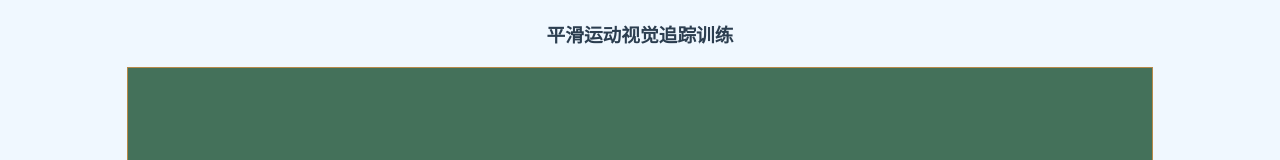
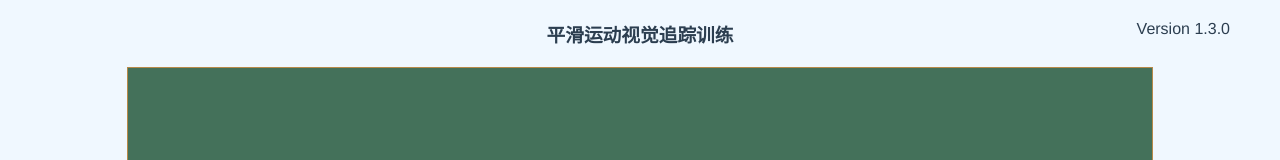
Before and after one commit to ywwxly/ping-pong, a Vue app: page / in a window 1280 px wide. Shown: the top 160 px of the page. Built offline with nearby package versions, Linux system fonts and the light colour scheme.

Commit message:
添加版本号显示

```diff
--- a/package.json
+++ b/package.json
@@ -1,6 +1,6 @@
 {
   "name": "ping-pong",
-  "version": "0.1.0",
+  "version": "1.3.0",
   "private": true,
   "scripts": {
     "serve": "vue-cli-service serve",
--- a/src/views/pingpong.vue
+++ b/src/views/pingpong.vue
@@ -1,5 +1,6 @@
 <template>
   <div>
+    <div style="position: absolute; right: 50px">Version 1.3.0</div>
     <h3 style="margin: 20px 0">
       {{
         testType == "2d"
@@ -490,9 +491,9 @@ export default {
         });
       }
     },
-    textTime(){
+    textTime() {
       this.randomText();
-    }
+    },
   },
   mounted() {
     window.onresize = () => {
```
